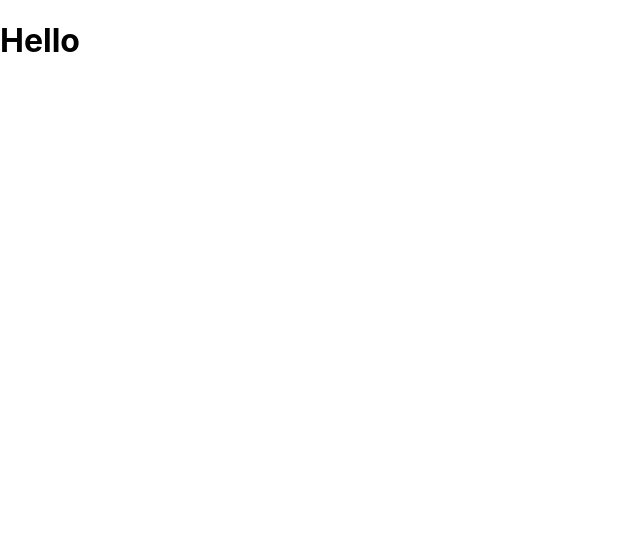
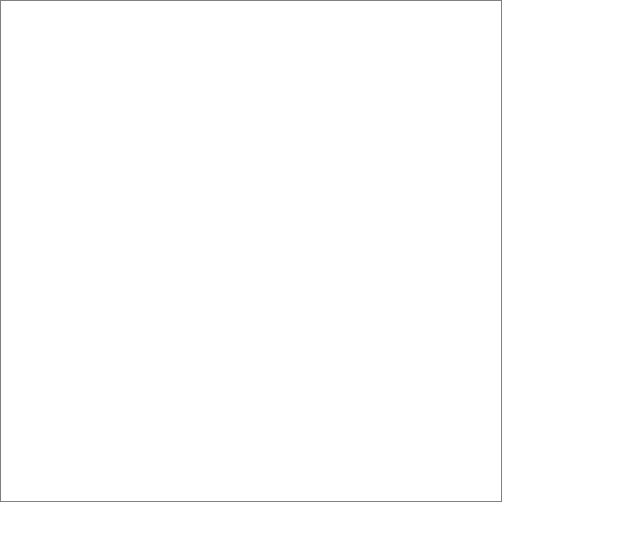
Before and after one commit to nikasome/picture_detail, a React (Create React App) app: page / in a window 1280 px wide. Shown: the top 540 px of the page, without its empty margins (0-640 px from the left). Built offline with nearby package versions, Linux system fonts and the light colour scheme; the HTML template or start-up script is replaced by a standard one.

Commit message:
canvas moved

```diff
--- a/src/App.js
+++ b/src/App.js
@@ -1,12 +1,58 @@
-import React from 'react';
+import React, { useState } from 'react';
 import './App.css';
+
+const style = {
+  border: '1px solid gray',
+  backgroundColor: 'white'
+};
+
+function Canvas() {
+  const [drawing, setDrawing] = useState(false);
+  const canvasRef = React.createRef();
+
+  function getContext() {
+    return canvasRef.current.getContext('2d');
+  }
+
+  function startDrawing(x, y) {
+    setDrawing(true);
+    const ctx = getContext();
+    ctx.moveTo(x, y);
+  }
+
+  function draw(x, y) {
+    if (!drawing) {
+      return;
+    }
+    const ctx = getContext();
+    ctx.lineTo(x, y);
+    ctx.stroke();
+  }
+
+  function endDrawing() {
+    setDrawing(false);
+  }
+
+  return (
+    <canvas
+      ref={canvasRef}
+      width="500px"
+      height="500px"
+      onMouseDown={e =>
+        startDrawing(e.nativeEvent.offsetX, e.nativeEvent.offsetY)
+      }
+      onMouseUp={() => endDrawing()}
+      onMouseLeave={() => endDrawing()}
+      onMouseMove={e => draw(e.nativeEvent.offsetX, e.nativeEvent.offsetY)}
+      style={style}
+    />
+  );
+}
 
 function App() {
   return (
     <div className="App">
-      <header className="App-header">
-        <h1>Hello</h1>
-      </header>
+      <Canvas />
     </div>
   );
 }
```
